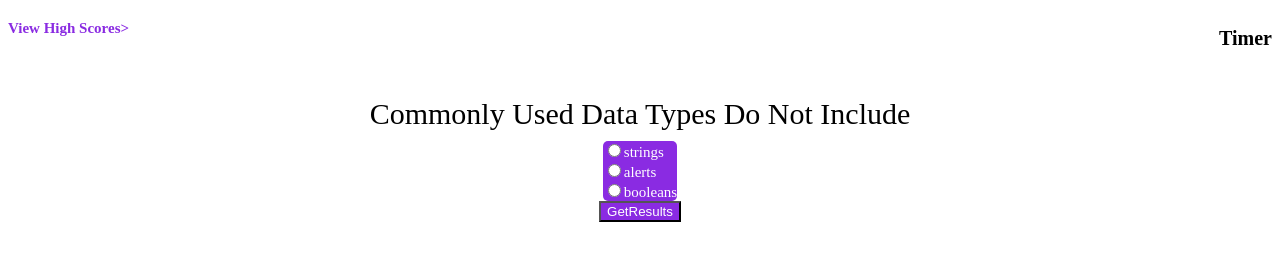
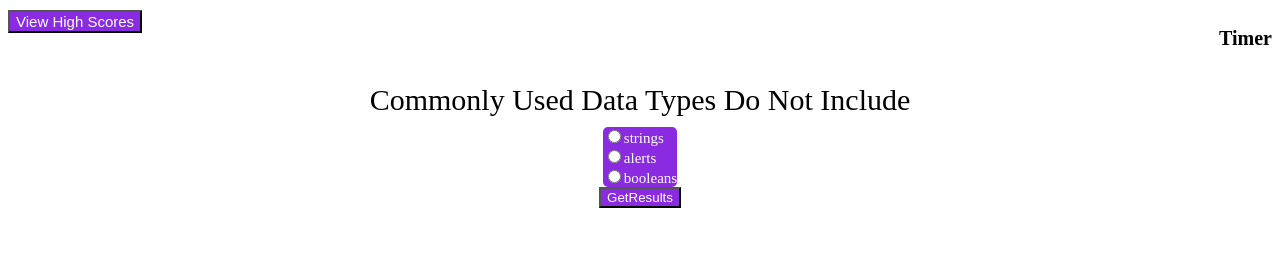
Before and after one commit to Alcherry527/CSS-JavaScript-and-HTML-Quiz, a plain HTML site: page index.html in a window 1280 px wide. Drawn offline with Linux system fonts and the light colour scheme.

Commit message:
Made high score button and css

```diff
--- a/assets/style.css
+++ b/assets/style.css
@@ -4,10 +4,10 @@
     align-items: center;
 }
 
-.header h1 {
+.HS {
     display: inline-block;
     font-size: 15px;
-    color: blueviolet;
+    color: white;
     align-items: center;
 }
 
--- a/index.html
+++ b/index.html
@@ -10,7 +10,7 @@
 
 <body>
     <header class="header">
-        <h1>View High Scores></h1>
+        <button class="HS">View High Scores</button>
         <h2>Timer</h2>
     </header>
     <main id="quiz">
```
